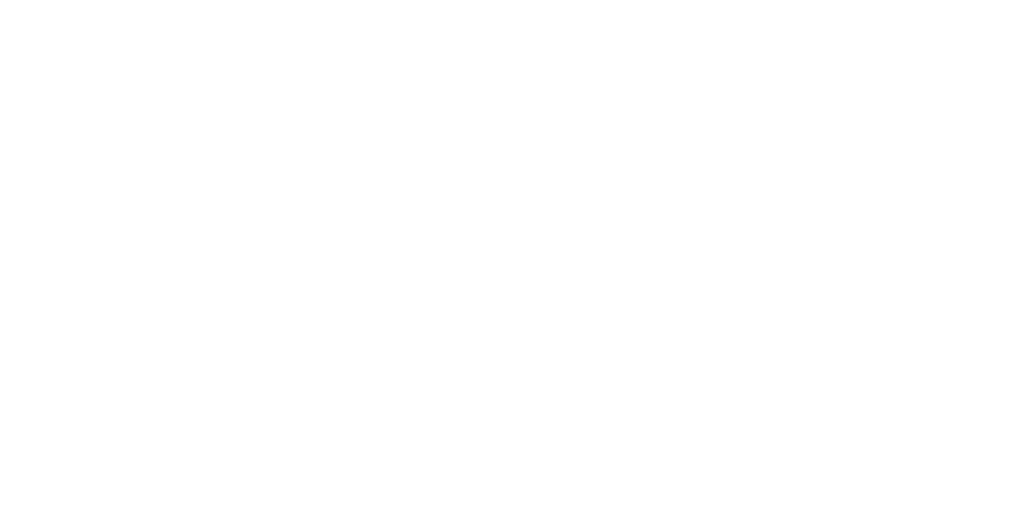
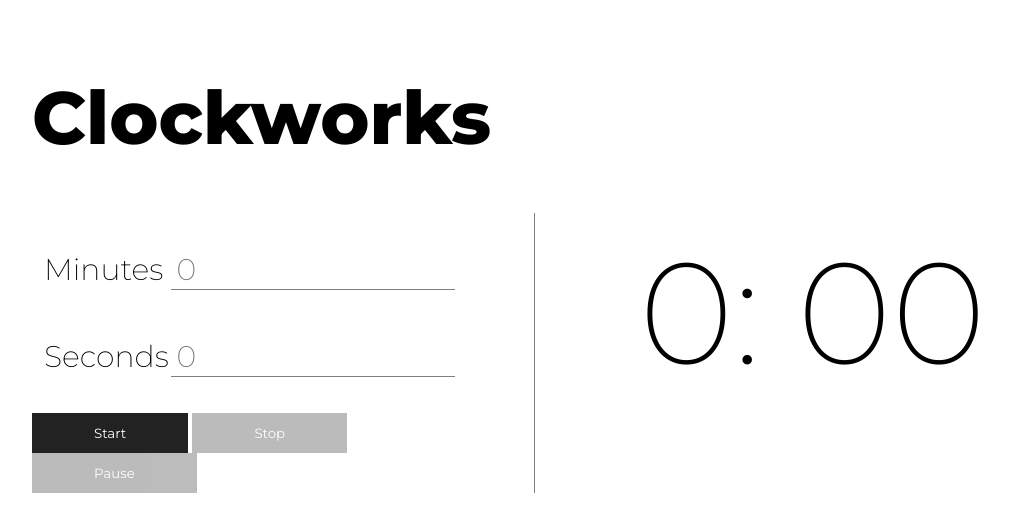
Before and after one commit to axl-codes/clockworks, a plain HTML site: page index.html in a window 1280 px wide. Shown: the whole page, without its empty margins (108-1117 px from the left). Drawn offline with nearby package versions, Linux system fonts and the light colour scheme.

Commit message:
html and css done, and beginins of JavaScript functions

```diff
--- a/JS/script.js
+++ b/JS/script.js
@@ -0,0 +1,53 @@
+// timerId is going to be used to stop or pause the timer
+let timerObj = {
+    minutes: 0,
+    seconds: 0,
+    timerId: 0
+}
+
+function soundAlarm(){
+    let amount  = 3; // the amount of times that the alarm plays
+    let audio = new Audio("assets/Timer_Sound_Effect.mp3"); //variable with the audio file that we want to use.
+
+    function playSound(){
+        audio.pause();
+        audio.currentTime = 0;
+        audio.play();
+
+    }
+
+    for(let i = 0; i < amount; i++){
+        setTimeout(PlaySound, 1200 * i);
+    }
+}
+
+
+function updateValue(key, value){
+
+    if(value <0){
+        value = 0;
+        console.log("Positive Numbers Only");
+    }
+
+    if(key == "seconds"){
+        if(value <10){
+            value= "" + value;
+        }
+    }
+
+    $("#" + key).html(value || 0);
+    timerObj[key] = value;
+
+}
+
+//self calling function, we declare the function and we call it at the same time
+(function detectChanges(key){
+    console.log("Detect changes");
+
+    let input = "#" + key + "input";
+    $(input).change(function(){ // We want to call update value
+        updateValue(key);
+    });
+
+
+})();
--- a/css/styles.css
+++ b/css/styles.css
@@ -0,0 +1,73 @@
+@import url('https://fonts.googleapis.com/css2?family=Montserrat:wght@200;400;800&display=swap');
+
+body, button, input{
+    font-family: 'Montserrat', sans-serif;
+}
+
+body{
+    margin: 72px 140px 0;
+}
+
+h1{
+    font-weight: 800;
+    font-size: 74px;
+}
+
+#controls{
+    display: inline-block;
+    width: 46%;
+    border-right: 1px solid rgba(0,0,0, .5);
+    padding-right: 42px;
+}
+
+.input-group{
+    margin: 26px 0;
+}
+
+label{
+    display: inline-block;
+    width: 24%;
+    font-weight: 200;
+    font-size: 30px;
+    padding: 12px;
+}
+
+input{
+    width: 60%;
+    font-size: 30px;
+    border: none;
+    border-bottom: 1px solid rgba(0,0,0, .5);
+    padding-left: 6px;
+    font-weight: 200;
+    outline: none;
+}
+
+input:disabled{
+    background-color: white;
+    opacity:.6;
+}
+
+button{
+    padding: 12px 62px;
+    background-color: #222;
+    color: white;
+    border: none;
+    outline: none;
+}
+
+button:hover{
+    opacity: 0.9;
+}
+
+button:disabled{
+    opacity: 0.3;
+}
+
+h2{
+    display: inline-block;
+    vertical-align: top;
+    font-weight: 200;
+    font-size: 144px;
+    margin: 12px 0;
+    padding-left: 100px;
+}
--- a/index.html
+++ b/index.html
@@ -3,14 +3,31 @@
     <head>
         <meta charset="UTF-8">
         <meta name="viewport" content="width=device-width, initial-scale=1.0">
+        <link rel="stylesheet" href="css/styles.css">
         <title>Clockworks</title>
     </head>
     <body>
 
+        <h1>Clockworks</h1>
 
+        <section id="controls">
+            <div class="input-group">
+                <label for="minutes-inpu">Minutes</label>
+                <input type="number" placeholder="0" id="minutes-input" max="300" min="0">
+            </div>
+            <div class="input-group">
+                <label for="seconds-inpu">Seconds</label>
+                <input type="number" placeholder="0" id="seconds-input" max="59" min="0" step="5">
+            </div>
 
+            <button type="button" id="start-button" onclick="soundAlarm();">Start</button>
+            <button type="button" id="stop-button" disabled>Stop</button>
+            <button type="button" id="pause-button" disabled>Pause</button>
+        </section>
 
+        <h2><span id="minutes">0</span>: <span id="seconds">00</span></h2>
 
-
+        <script src="https://ajax.googleapis.com/ajax/libs/jquery/3.4.1/jquery.min.js"></script>
+        <script src="js/script.js"></script>
     </body>
 </html>
```
Also changed, not shown: 1 other file. Lines whose indentation alone changed are shown as unchanged.
